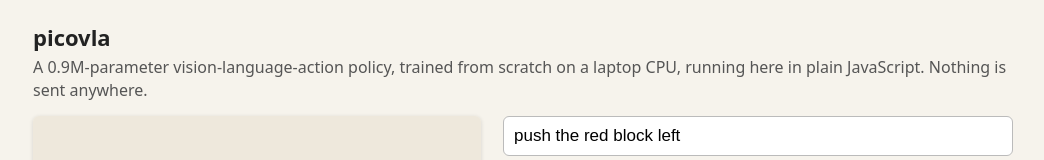
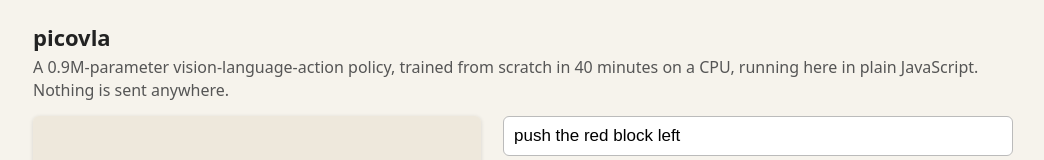
Before and after one commit to tahakocp/picovla, a website with bundled scripts: page web/index.html in a window 1280 px wide. Shown: the top 160 px of the page, without its empty margins (117-1161 px from the left). Built offline with nearby package versions, Linux system fonts and the light colour scheme; no server answers.

Commit message:
Demo page: say what the CPU was

```diff
--- a/web/index.html
+++ b/web/index.html
@@ -30,7 +30,7 @@
 <body>
 <main>
   <h1>picovla</h1>
-  <p class="sub">A 0.9M-parameter vision-language-action policy, trained from scratch on a laptop CPU, running here in plain JavaScript. Nothing is sent anywhere.</p>
+  <p class="sub">A 0.9M-parameter vision-language-action policy, trained from scratch in 40 minutes on a CPU, running here in plain JavaScript. Nothing is sent anywhere.</p>
   <div class="wrap">
     <canvas id="view" width="448" height="448"></canvas>
     <div class="side">
```
